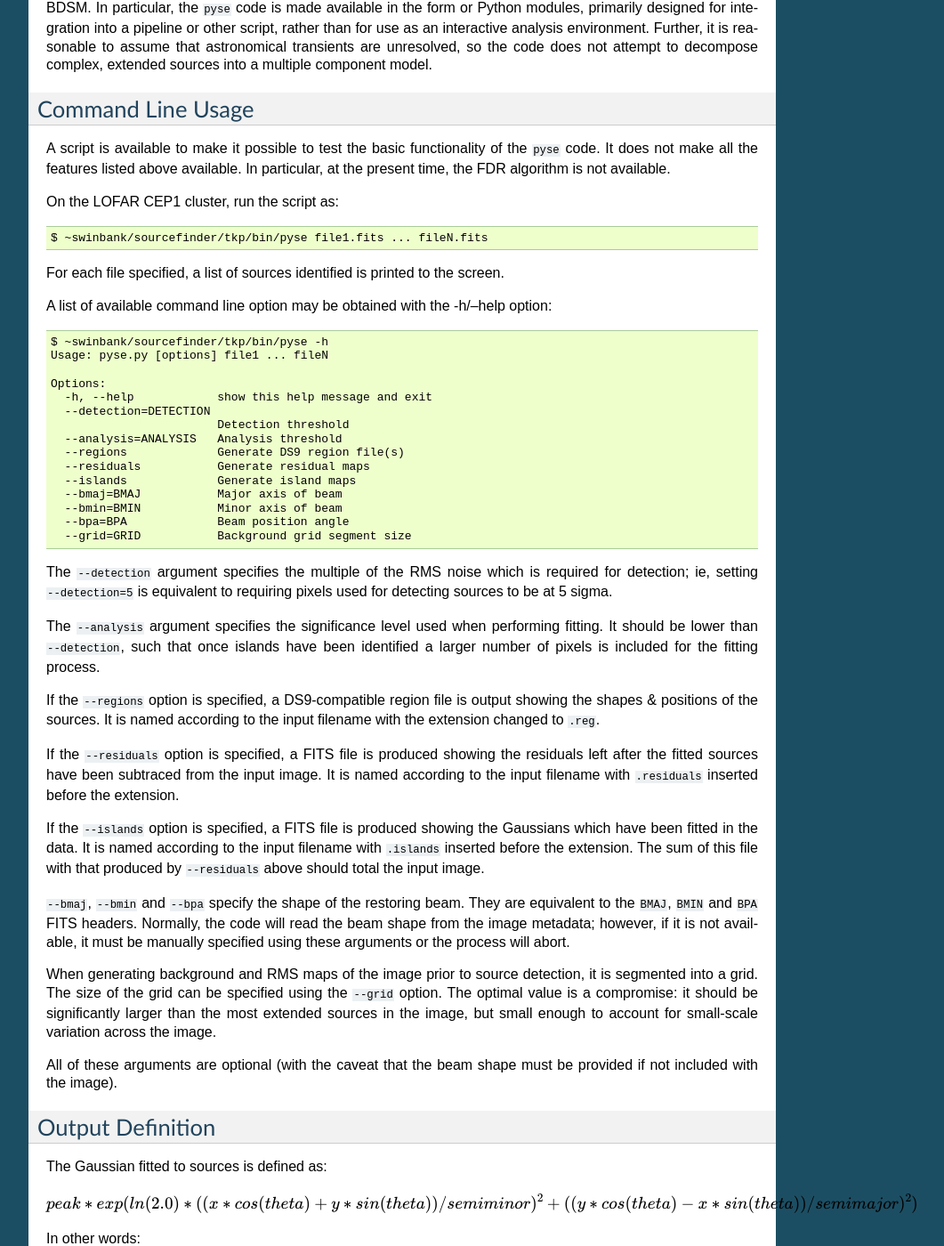
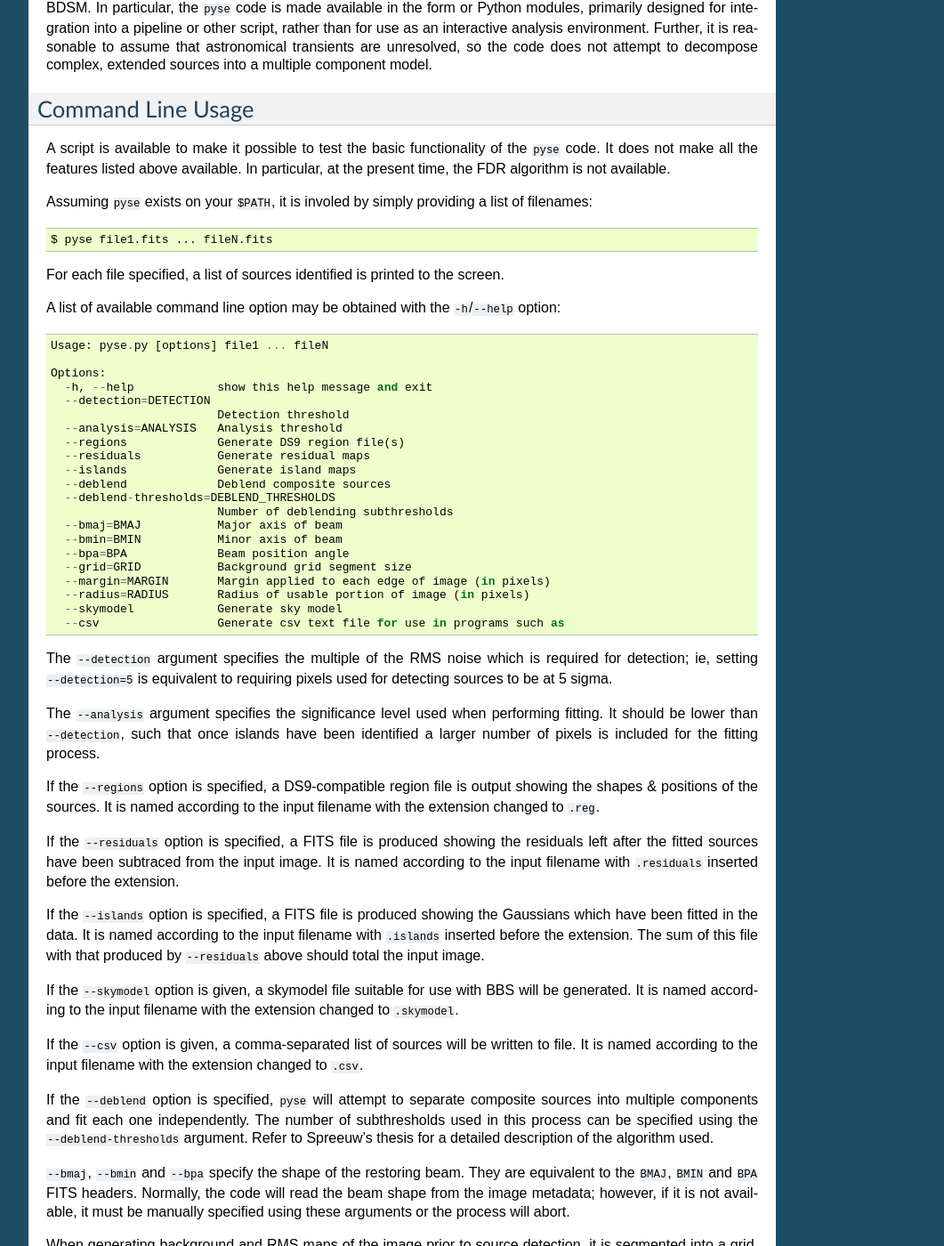
Before and after one commit to transientskp/tkp, a Sphinx documentation site: the page built from documentation/source/tools/pyse.rst, in a window 1280 px wide and 1400 px high, scrolled down 585 px. Shown: the whole window at 89% size, without its empty margins (198-1259 px from the left). Built offline with Sphinx 7.4.7, drawn with Linux system fonts in a browser that asks for light colours; some of the changed text lies outside the part shown.

Commit message:
Update documentation for pyse

```diff
--- a/documentation/source/tools/pyse.rst
+++ b/documentation/source/tools/pyse.rst
@@ -51,17 +51,17 @@ A script is available to make it possible to test the basic functionality of
 the ``pyse`` code. It does not make all the features listed above available.
 In particular, at the present time, the FDR algorithm is not available.
 
-On the LOFAR CEP1 cluster, run the script as::
+Assuming ``pyse`` exists on your ``$PATH``, it is involed by simply providing
+a list of filenames::
 
-  $ ~swinbank/sourcefinder/tkp/bin/pyse file1.fits ... fileN.fits
+  $ pyse file1.fits ... fileN.fits
 
 For each file specified, a list of sources identified is printed to the
 screen.
 
-A list of available command line option may be obtained with the -h/--help
-option::
+A list of available command line option may be obtained with the
+``-h``/``--help`` option::
 
-  $ ~swinbank/sourcefinder/tkp/bin/pyse -h
   Usage: pyse.py [options] file1 ... fileN
 
   Options:
@@ -72,10 +72,17 @@ option::
     --regions             Generate DS9 region file(s)
     --residuals           Generate residual maps
     --islands             Generate island maps
+    --deblend             Deblend composite sources
+    --deblend-thresholds=DEBLEND_THRESHOLDS
+                          Number of deblending subthresholds
     --bmaj=BMAJ           Major axis of beam
     --bmin=BMIN           Minor axis of beam
     --bpa=BPA             Beam position angle
     --grid=GRID           Background grid segment size
+    --margin=MARGIN       Margin applied to each edge of image (in pixels)
+    --radius=RADIUS       Radius of usable portion of image (in pixels)
+    --skymodel            Generate sky model
+    --csv                 Generate csv text file for use in programs such as
 
 
 The ``--detection`` argument specifies the multiple of the RMS noise which is
@@ -102,6 +109,20 @@ input filename with ``.islands`` inserted before the extension. The sum of
 this file with that produced by ``--residuals`` above should total the input
 image.
 
+If the ``--skymodel`` option is given, a skymodel file suitable for use with
+BBS will be generated. It is named according to the input filename with the
+extension changed to ``.skymodel``.
+
+If the ``--csv`` option is given, a comma-separated list of sources will be
+written to file. It is named according to the input filename with the
+extension changed to ``.csv``.
+
+If the ``--deblend`` option is specified, ``pyse`` will attempt to separate
+composite sources into multiple components and fit each one independently. The
+number of subthresholds used in this process can be specified using the
+``--deblend-thresholds`` argument. Refer to Spreeuw's thesis for a detailed
+description of the algorithm used.
+
 ``--bmaj``, ``--bmin`` and ``--bpa`` specify the shape of the restoring beam.
 They are equivalent to the ``BMAJ``, ``BMIN`` and ``BPA`` FITS headers.
 Normally, the code will read the beam shape from the image metadata; however,
@@ -114,6 +135,13 @@ using the ``--grid`` option. The optimal value is a compromise: it should be
 significantly larger than the most extended sources in the image, but small
 enough to account for small-scale variation across the image.
 
+Sometimes, it is useful to exclude the edge regions of an image from
+processing. The ``--margin`` takes an argument given in pixels and masks off
+all portions of the image within the given distance of the edge before
+processing. The ``--radius`` argument is similar, but rather masks off all
+parts of the image more than the given distance from the centre. This options
+are cumulative.
+
 All of these arguments are optional (with the caveat that the beam shape must
 be provided if not included with the image).
 
@@ -124,18 +152,18 @@ The Gaussian fitted to sources is defined as:
 
 .. math::
 
-   peak * exp(ln(2.0) * ((x * cos(theta) + y * sin(theta)) / semiminor)^2 + ((y * cos(theta) - x * sin(theta)) / semimajor)^2)
+   peak * \exp(\ln(2.0) * ((x \cos(\theta) + y \sin(\theta)) / semiminor)^2 + ((y \cos(\theta) - x \sin(\theta)) / semimajor)^2)
 
 In other words:
 
-- ``x`` and ``y`` are the Cartesian coordinates of the centre of the Gaussian;
+- :math:`x` and :math:`y` are the Cartesian coordinates of the centre of the Gaussian;
 
-- ``peak`` is the value at the centre of the Gaussian;
+- :math:`peak` is the value at the centre of the Gaussian;
 
-- ``theta`` is the position angle of the major axis measured counterclockwise
+- :math:`theta` is the position angle of the major axis measured counterclockwise
   from the y axis;
 
-- ``semimajor`` and ``semiminor`` are the half-widths at half-maximum of the
+- :math:`semimajor` and :math:`semiminor` are the half-widths at half-maximum of the
   Gaussian along its major and minor axes, respectively.
 
 Final Remarks
```
